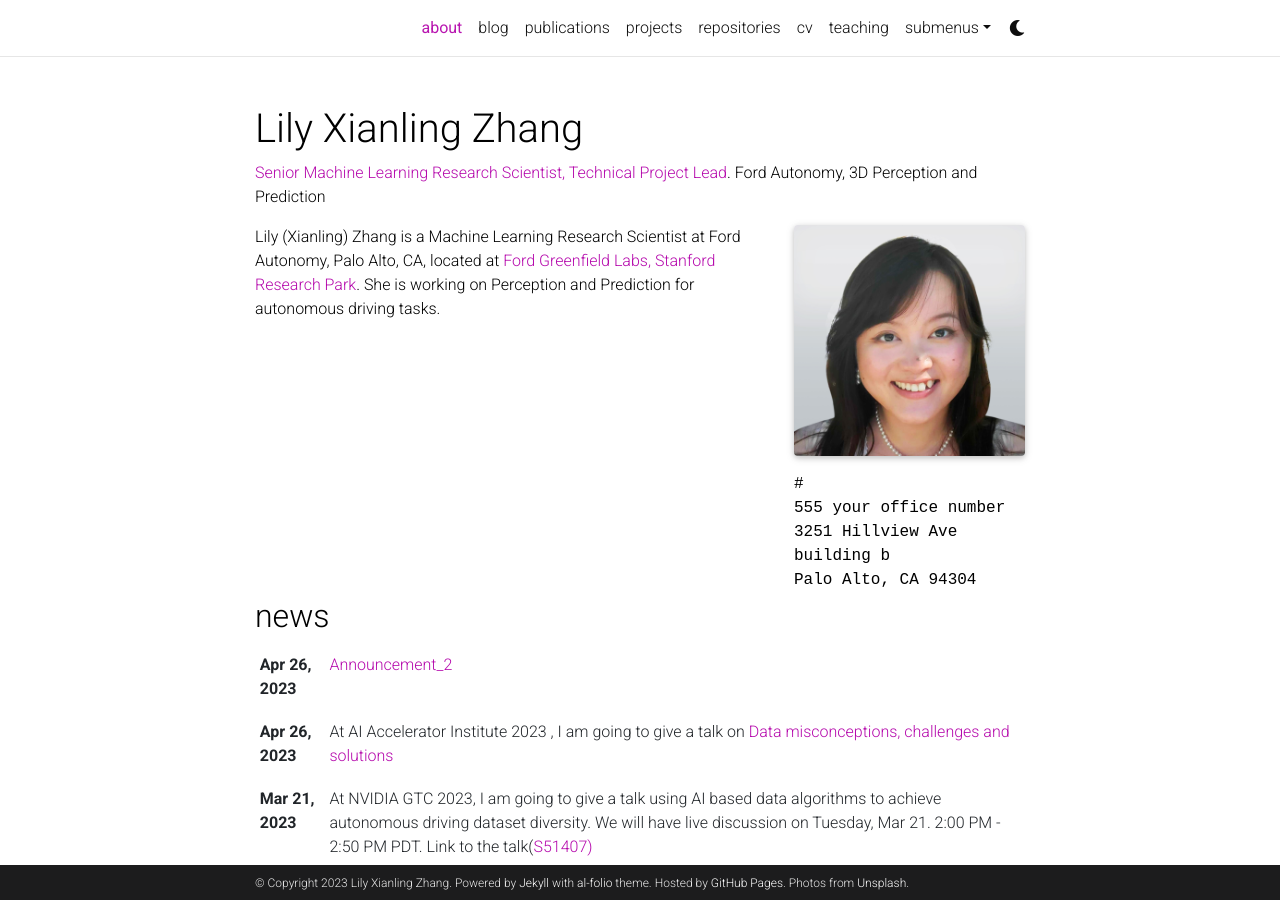
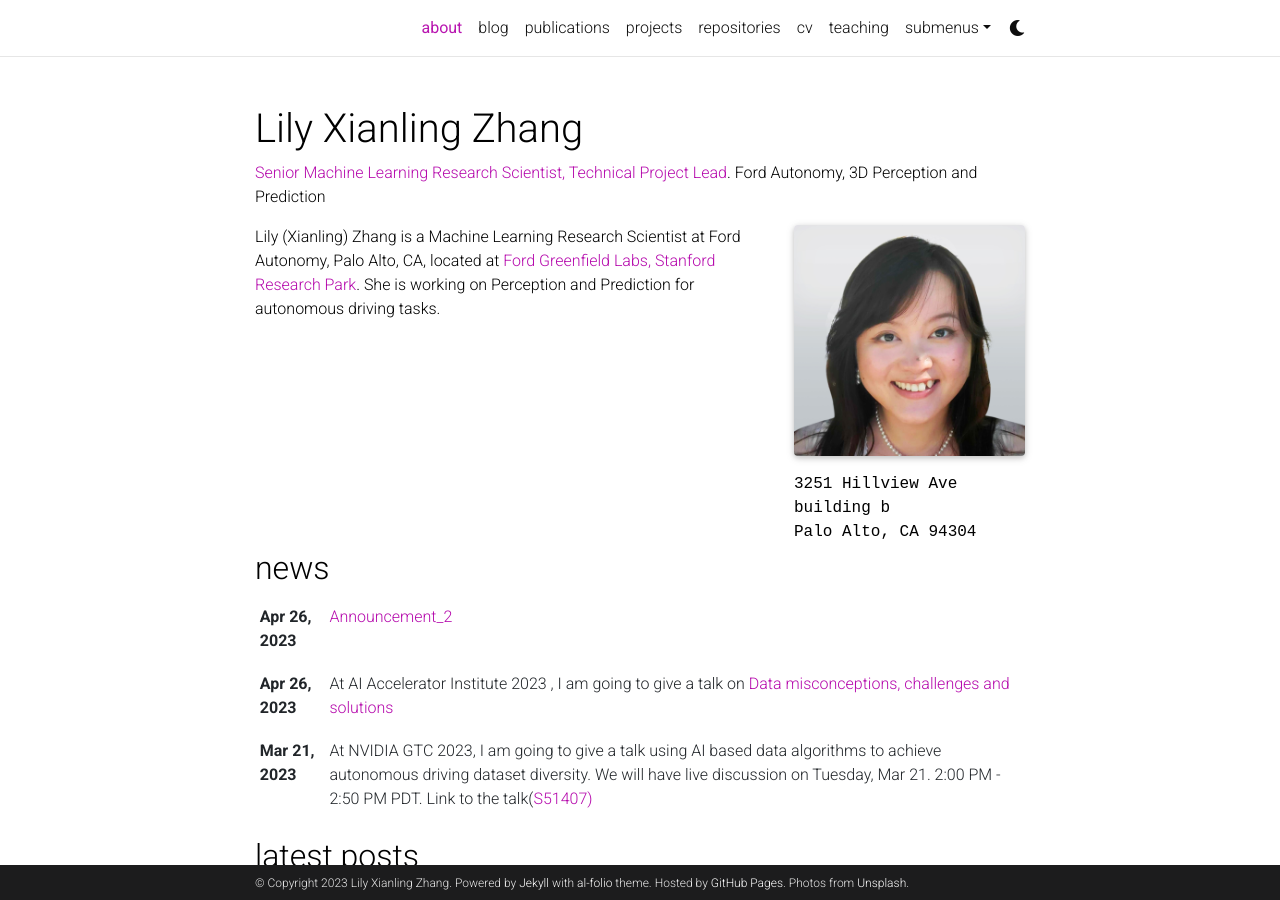
Before and after one commit to alchemz/alchemz.github.io, a Jekyll site: the page built from _pages/about.md, in a window 1280 px wide and 900 px high. Built offline with Jekyll 4.4.1, drawn with Linux system fonts in a browser that asks for light colours; full-size pictures stand in for the smaller copies a plugin makes; comment, search, counter and statistics services are not loaded; a style sheet for code colours, icons or effects is not loaded.

```diff
--- a/_pages/about.md
+++ b/_pages/about.md
@@ -8,8 +8,7 @@ profile:
   align: right
   image: prof_pic.jpg
   image_circular: false # crops the image to make it circular
-  address: >
-    # <p>555 your office number</p>
+  address:
     <p>3251 Hillview Ave building b</p>
     <p>Palo Alto, CA 94304</p>
 
```
